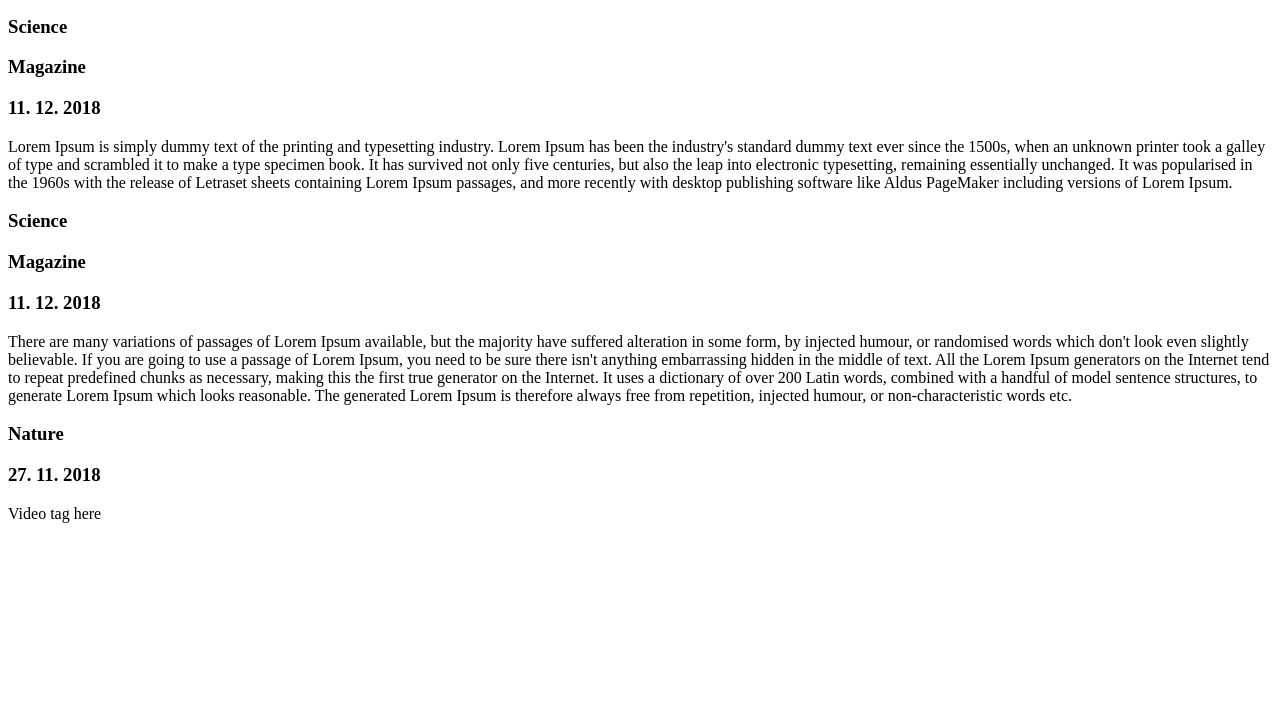
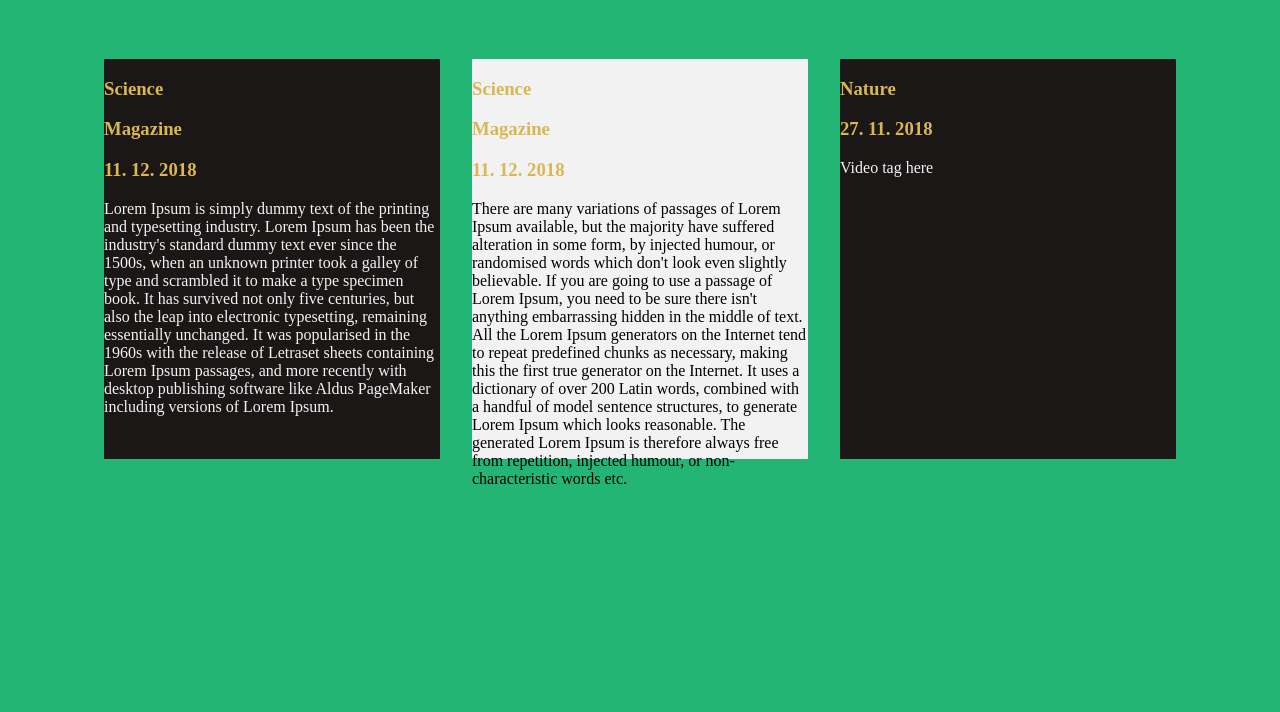
Before and after one commit to Jarmilla/css-practice, a plain HTML site: page index.html in a window 1280 px wide. Shown: the part 88-800 px from the top of the page. Drawn offline with Linux system fonts and the light colour scheme.

Commit message:
scss is working

```diff
--- a/index.html
+++ b/index.html
@@ -5,14 +5,16 @@
     <meta http-equiv="X-UA-Compatible" content="IE=edge" />
     <meta name="viewport" content="width=device-width, initial-scale=1.0" />
     <title>Document</title>
+    <link rel="stylesheet" href="build/style.css" />
   </head>
   <body>
     <nav>
       <h1>Media Appereance</h1>
+
       icon jobb sarkon
     </nav>
     <div class="main-container">
-      <div>
+      <div class="dark-container">
         <h3>Science</h3>
         <h3>Magazine</h3>
         <h3>11. 12. 2018</h3>
@@ -23,7 +25,7 @@
           Lorem Ipsum passages, and more recently with desktop publishing software like Aldus PageMaker including versions of Lorem Ipsum.
         </article>
       </div>
-      <div>
+      <div class="light-container">
         <h3>Science</h3>
         <h3>Magazine</h3>
         <h3>11. 12. 2018</h3>
@@ -36,7 +38,7 @@
           non-characteristic words etc.
         </article>
       </div>
-      <div>
+      <div class="dark-container">
         <h3>Nature</h3>
         <h3>27. 11. 2018</h3>
         <article>Video tag here</article>
--- /dev/null
+++ b/source/style.scss
@@ -0,0 +1,36 @@
+body {
+  margin: 0;
+  padding: 0;
+  box-sizing: border-box;
+  background-color: #22b573;
+}
+nav {
+  display: flex;
+
+  top: 0;
+}
+
+.main-container {
+  margin: 5rem;
+  display: flex;
+  justify-content: center;
+  align-items: center;
+  gap: 2rem;
+}
+
+.dark-container {
+  width: 30%;
+  height: 25rem;
+  background-color: #1c1717;
+  color: #f2f2f2;
+}
+
+.light-container {
+  width: 30%;
+  height: 25rem;
+  background-color: #f2f2f2;
+}
+
+h3 {
+  color: #dab752;
+}
```
Also changed, not shown: build/style.css (added), 1 other file.
